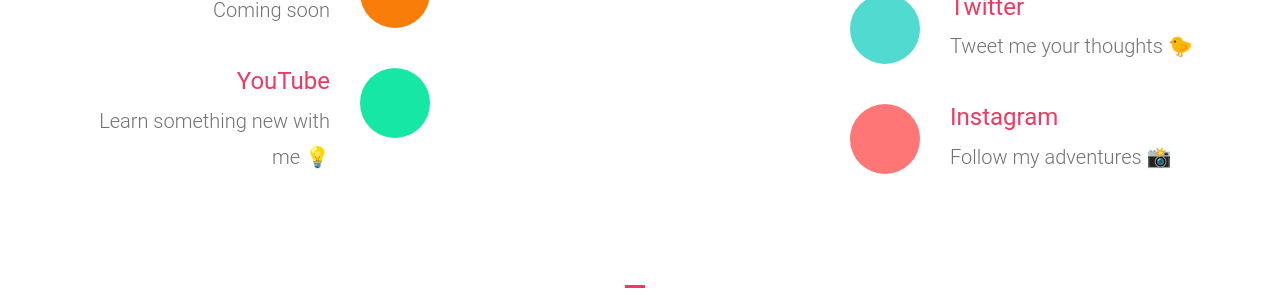
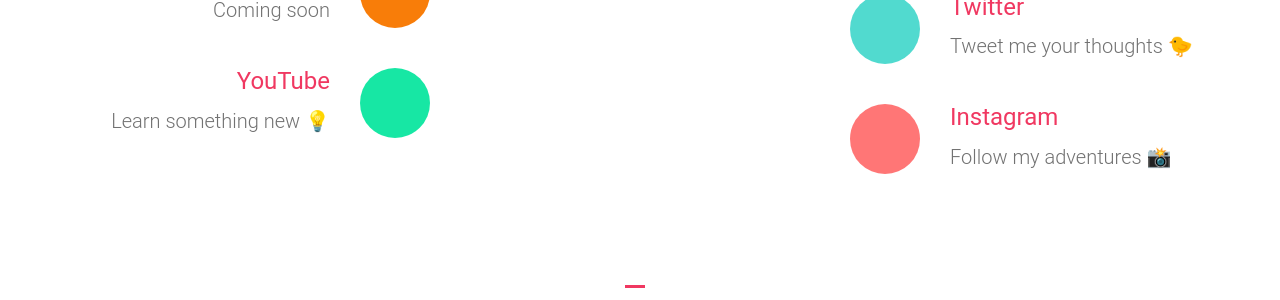
Before and after one commit to Surekha24/Surekha24.github.io, a Jekyll site: the page index.html, which Jekyll copies as it is, in a window 1280 px wide and 900 px high, scrolled down 2257 px. Shown: the part 151-451 px from the top of the window. Built offline with Jekyll 4.4.1, drawn with Linux system fonts in a browser that asks for light colours; nearby versions of some CDN libraries; some web fonts are replaced; library files that are not in the unit come from our copies.

Commit message:
Update index.html

```diff
--- a/index.html
+++ b/index.html
@@ -166,7 +166,7 @@
 					<div class="fh5co-services-right">
 						<div class="fh5co-table2 fh5co-table2-color-2 text-center">
 							<div class="fh5co-table-cell2">
-								<i class="icon-laptop"></i>
+								<i class="material-icons-laptop"></i>
 							</div>
 						</div>
 						<div class="holder-section">
@@ -178,12 +178,12 @@
 					<div class="fh5co-services-right">
 						<div class="fh5co-table2 fh5co-table2-color-3 text-center">
 							<div class="fh5co-table-cell2">
-								<i class="icon-video"></i>
+								<i class="material-icons-youtube"></i>
 							</div>
 						</div>
 						<div class="holder-section">
 							<h3><a href="https://goo.gl/eEDSCN" target="_blank">YouTube</a></h3>
-							<p>Learn something new with me 💡</p>
+							<p>Learn something new 💡</p>
 						</div>
 					</div>
 				</div>
@@ -198,7 +198,7 @@
 					<div class="fh5co-services">
 						<div class="fh5co-table2 fh5co-table2-color-4 text-center">
 							<div class="fh5co-table-cell2">
-								<i class="icon-linkedin"></i>
+								<i class="material-icons-linkedin"></i>
 							</div>
 						</div>
 						<div class="holder-section">
@@ -210,7 +210,7 @@
 					<div class="fh5co-services">
 						<div class="fh5co-table2 fh5co-table2-color-5 text-center">
 							<div class="fh5co-table-cell2">
-								<i class="icon-twitter"></i>
+								<i class="material-icons-twitter"></i>
 							</div>
 						</div>
 						<div class="holder-section">
@@ -222,7 +222,7 @@
 					<div class="fh5co-services">
 						<div class="fh5co-table2 fh5co-table2-color-6 text-center">
 							<div class="fh5co-table-cell2">
-								<i class="icon-instagram"></i>
+								<i class="material-icons-instagram"></i>
 							</div>
 						</div>
 						<div class="holder-section">
@@ -392,9 +392,9 @@
 						<p><small>I'm hosted with GitHub Pages.</small></p>
 
 	                                        <p class="fh5co-social-icons">
-							<a href="https://twitter.com/SurekhaB_" target="_blank"><i class="icon-twitter-with-circle"></i></a>
-							<a href="https://instagram.com/surekha_bhugeloo/" target="_blank"><i class="icon-instagram-with-circle"></i></a>
-						        <a href="https://www.linkedin.com/in/surekhabhugeloo/" target="_blank"><i class="icon-linkedin-with-circle"></i></a>
+							<a href="https://twitter.com/SurekhaB_" target="_blank"><i class="material-icons-twitter-with-circle"></i></a>
+							<a href="https://instagram.com/surekha_bhugeloo/" target="_blank"><i class="material-icons-instagram-with-circle"></i></a>
+						        <a href="https://www.linkedin.com/in/surekhabhugeloo/" target="_blank"><i class="material-icons-linkedin-with-circle"></i></a>
 						</p>
 					</div>
 				</div>
```
